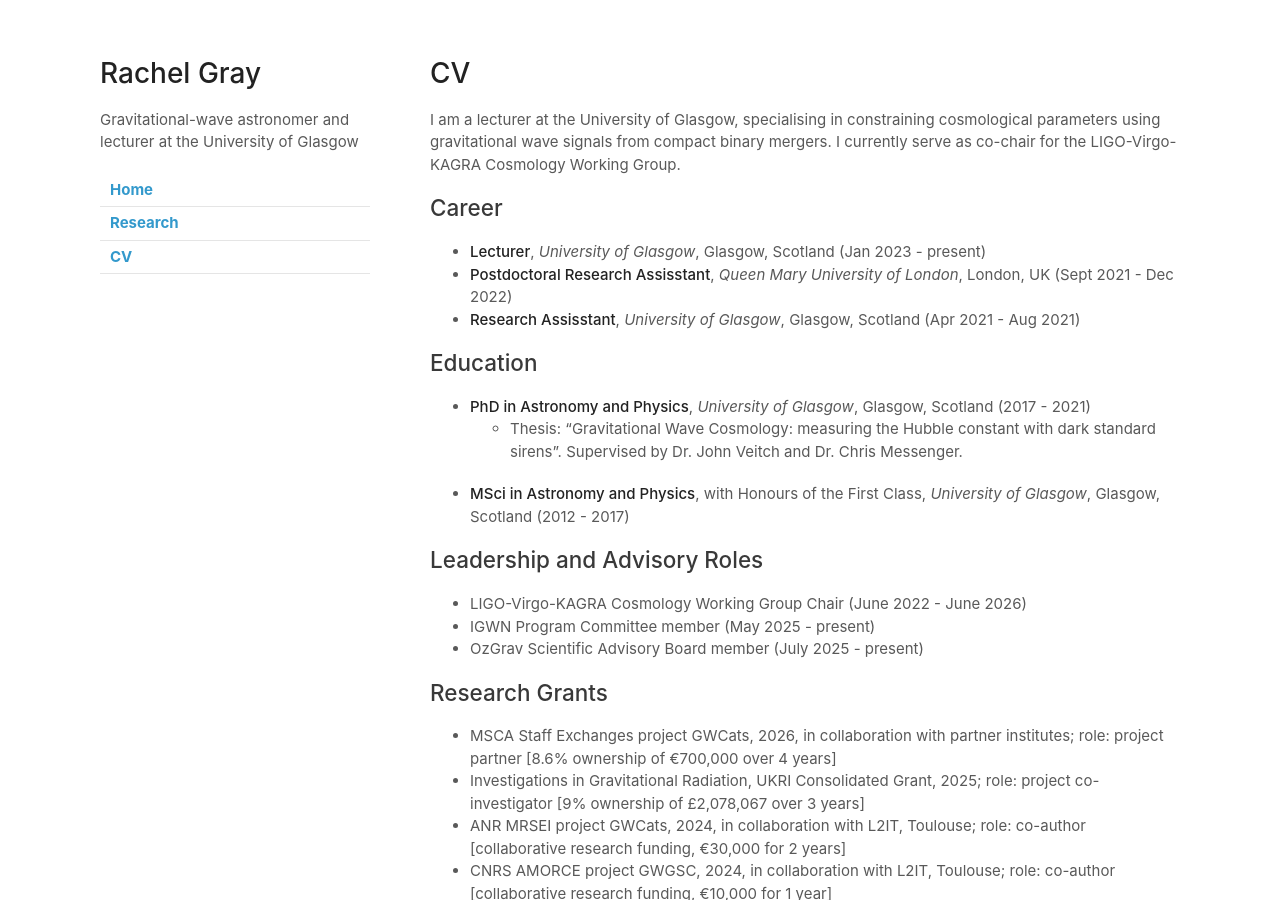
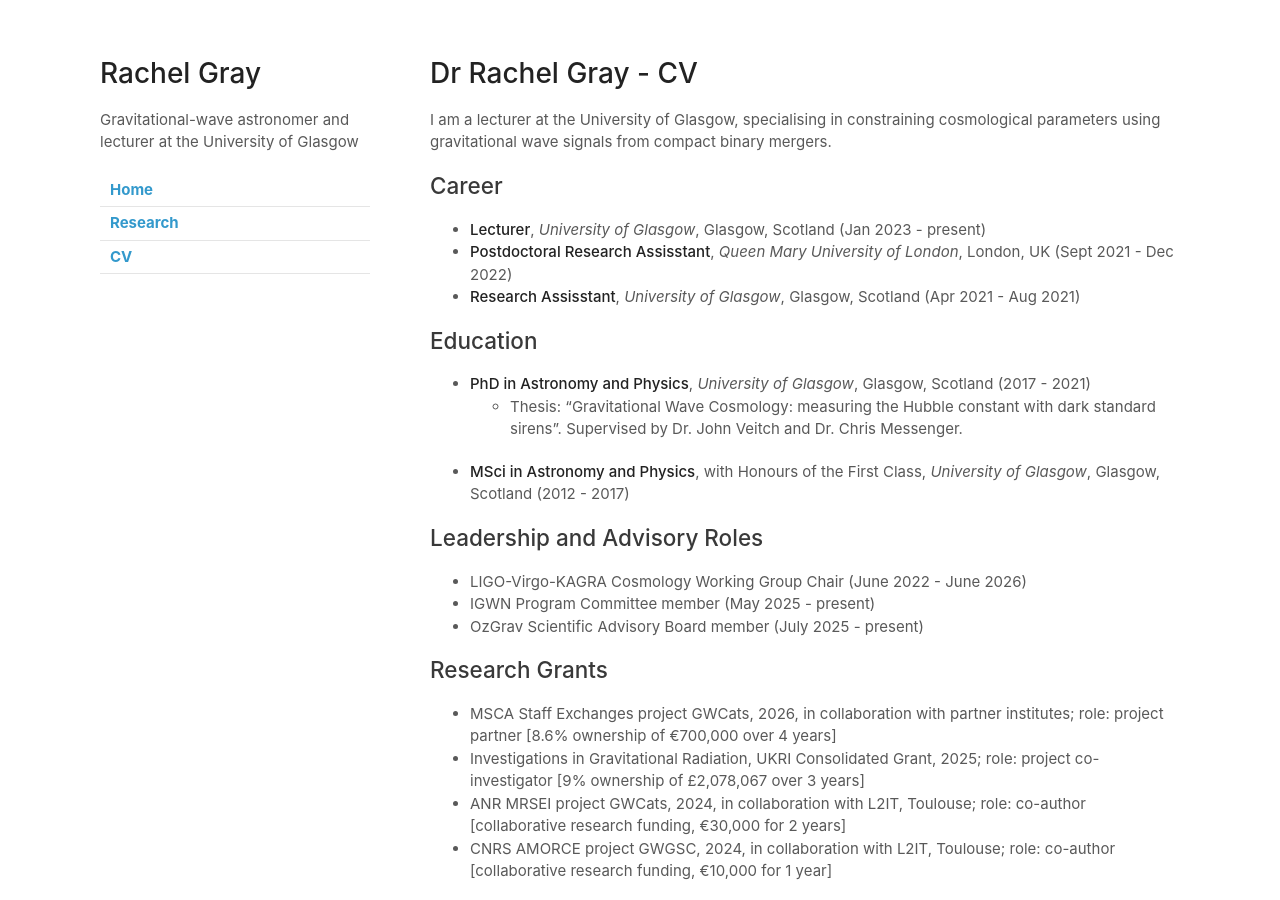
Before and after one commit to rachelmgray/rachelmgray.github.io, a Jekyll site: the page built from cv.md, in a window 1280 px wide and 900 px high. Built offline with Jekyll 4.4.1, drawn with Linux system fonts in a browser that asks for light colours; our own code applies the rules of GitHub Pages for plain Markdown files.

Commit message:
update cv

```diff
--- a/cv.md
+++ b/cv.md
@@ -1,6 +1,6 @@
-# CV
+# Dr Rachel Gray - CV
 
-I am a lecturer at the University of Glasgow, specialising in constraining cosmological parameters using gravitational wave signals from compact binary mergers. I currently serve as co-chair for the LIGO-Virgo-KAGRA Cosmology Working Group.
+I am a lecturer at the University of Glasgow, specialising in constraining cosmological parameters using gravitational wave signals from compact binary mergers.
 
 ## Career
 - **Lecturer**, *University of Glasgow*, Glasgow, Scotland (Jan 2023 - present)
```
